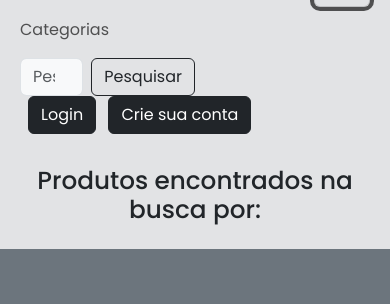
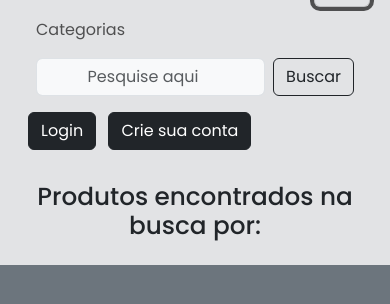
Before and after one commit to MaikVuolo/location-frontend, a website with bundled scripts: page public/searchProduct/searchPage.html in a window 390 px wide. Both pictures are taken after a click on the button "Toggle navigation". Shown: the part 44-348 px from the top of the page. Built offline with nearby package versions, Linux system fonts and the light colour scheme; no server answers.

Commit message:
correção de links e ajustes na searchPage

```diff
--- a/public/searchProduct/searchPage.html
+++ b/public/searchProduct/searchPage.html
@@ -23,12 +23,12 @@
             <div class="collapse navbar-collapse" id="navbarSupportedContent">
               <ul class="navbar-nav me-auto mb-2 mb-lg-0">
                 <li class="nav-item">
-                  <a class="nav-link" href="#" data-bs-toggle="offcanvas" data-bs-target="#offcanvasScrolling" aria-controls="offcanvasScrolling">Categorias</a>
+                  <a class="nav-link categoria-link" href="#" data-bs-toggle="offcanvas" data-bs-target="#offcanvasScrolling" aria-controls="offcanvasScrolling">Categorias</a>
                 </li>
               </ul>
-              <form class="d-flex w-50 " role="search" id="search-form">
+              <form class="d-flex w-25 p-3 search-bar " role="search" id="search-form">
                   <input class="form-control me-2 input-group-text" id="search-input" type="search" placeholder="Pesquise aqui" aria-label="Search">
-                  <button class="btn btn-outline-dark" type="submit">Pesquisar</button>
+                  <button class="btn btn-outline-dark" type="submit">Buscar</button>
               </form>
               <div id="botoesLogin">
 
```
Also changed, not shown: public/index.html (+1 -1 lines).
